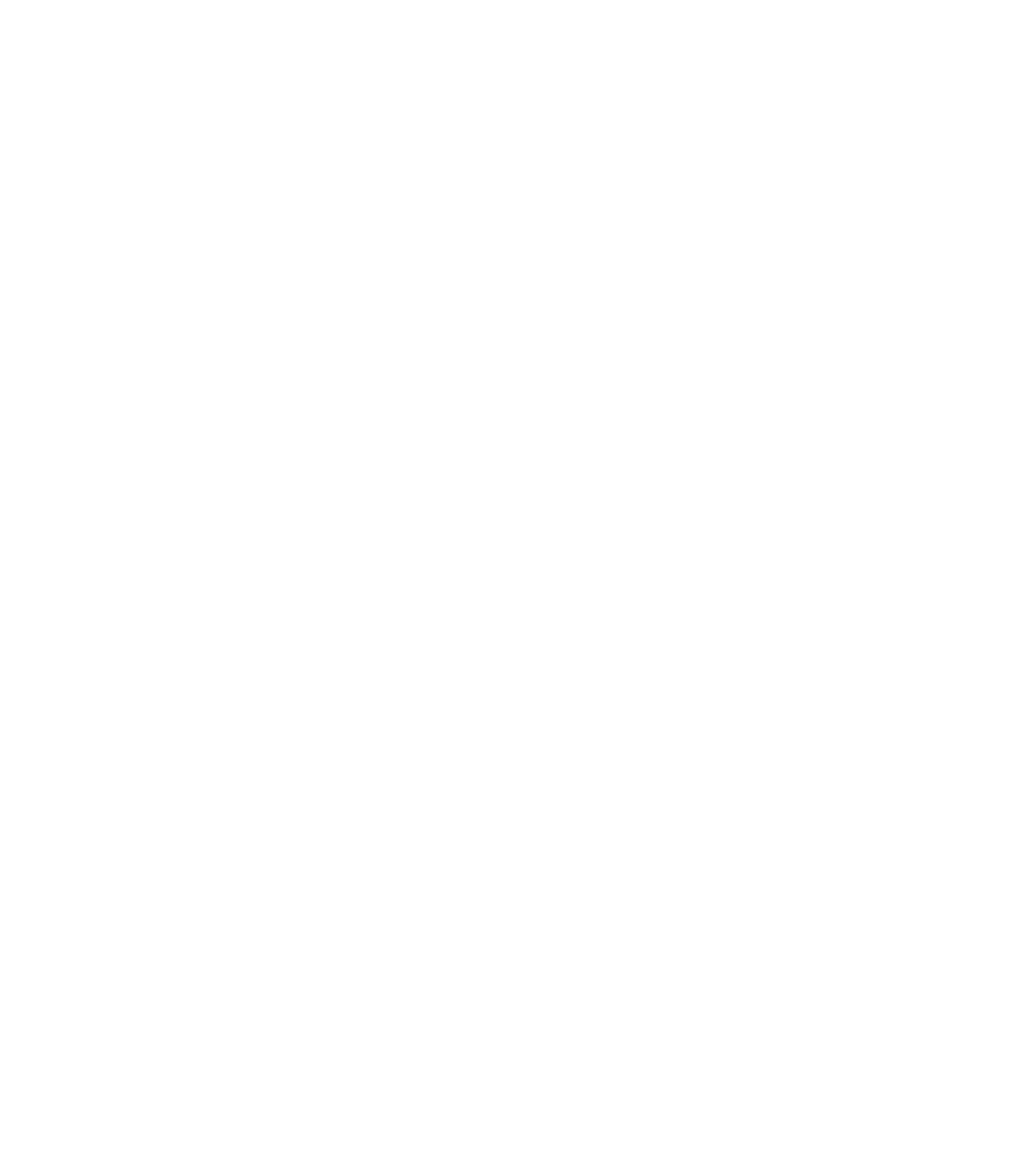
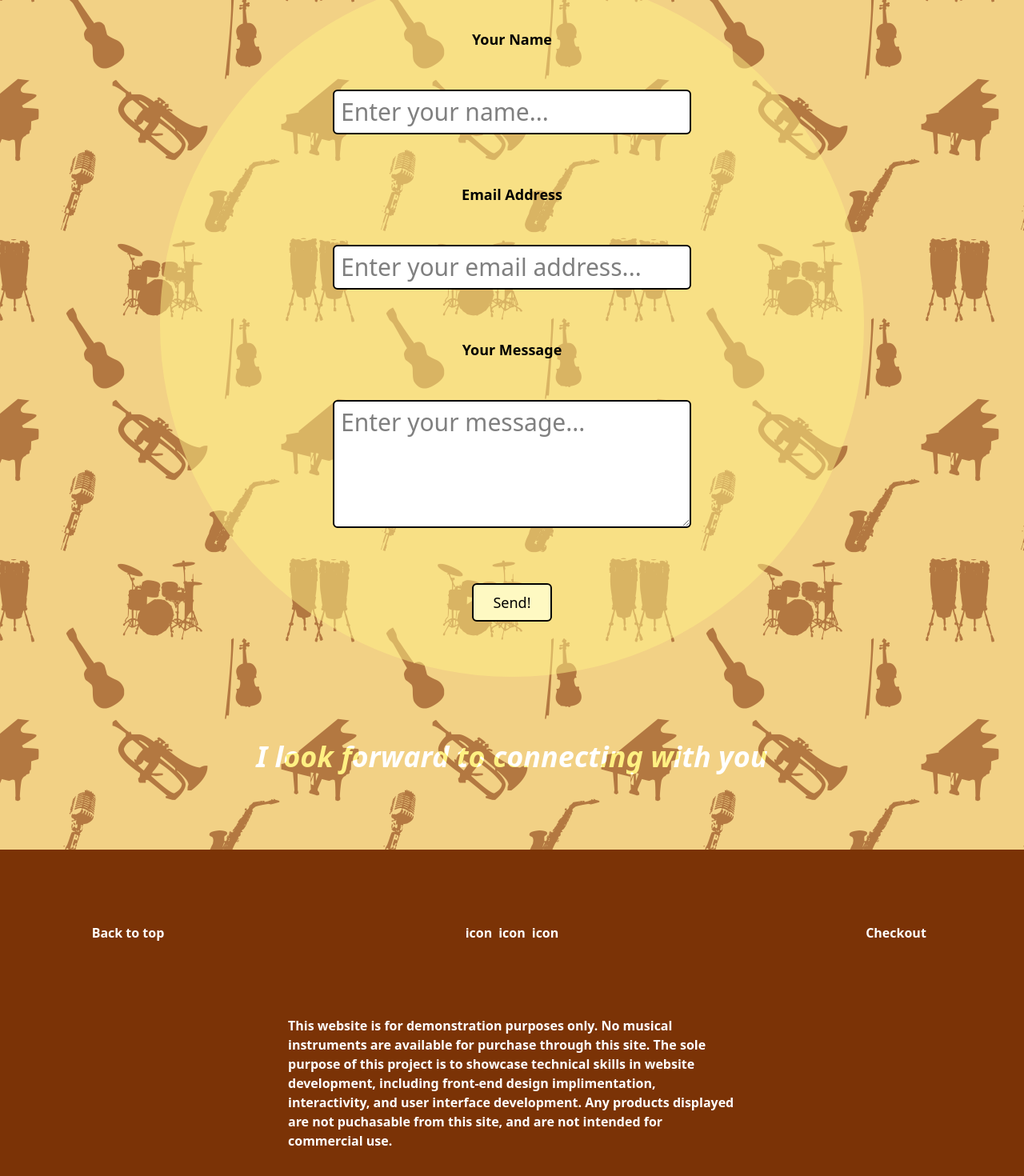
Before and after one commit to KeeganKevern/melody-mart, a Vue app in the folder melody-mart/: page /contact in a window 1280 px wide. Shown: the part 382-1852 px from the top of the page at 80% size. Before the commit the page ends 800 px from the top, so only its background shows below. Built offline with nearby package versions, Linux system fonts and the light colour scheme; no server answers.

Commit message:
added product page, routerlink on click and data passing

```diff
--- a/melody-mart/package.json
+++ b/melody-mart/package.json
@@ -15,6 +15,7 @@
   "dependencies": {
     "@tailwindcss/vite": "^4.1.3",
     "aos": "^2.3.4",
+    "dotenv": "^16.5.0",
     "pinia": "^3.0.1",
     "swiper": "^11.2.6",
     "tailwindcss": "^4.1.3",
--- a/melody-mart/src/App.vue
+++ b/melody-mart/src/App.vue
@@ -24,10 +24,12 @@ AOS.init();
     </nav>
   </header>
 
-  <RouterView class="bg-[url(../assets/images/backgroundImage.png)] p-4" />
+  <RouterView
+    class="bg-[url(../assets/images/backgroundImage.png)] p-4 min-h-dvh"
+  />
 
   <footer
-    class="grid grid-cols-4 grid-rows-2 bg-amber-900 text-white font-bold z-10"
+    class="grid grid-cols-4 grid-rows-2 bg-amber-900 text-white font-bold z-10 min-h-50"
   >
     <button>Back to top</button>
     <div class="col-span-2 flex gap-2 justify-center items-center">
@@ -41,11 +43,16 @@ AOS.init();
       class="col-start-4 flex justify-center items-center"
       >Checkout</RouterLink
     >
-    <p class="row-start-2 col-span-4">
-      Lorem, ipsum dolor sit amet consectetur adipisicing elit. Quidem, id
-      dolorum cupiditate dolor officiis provident fuga nesciunt beatae porro est
-      nostrum blanditiis velit, eum, quis illum voluptates. Ex, consequuntur
-      quaerat.
+    <p class="row-start-2 col-span-4 lg:col-span-2 lg:col-start-2 p-10 pt-0">
+      This website is for demonstration purposes only.
+      <strong
+        >No musical instruments are available for purchase through this
+        site.</strong
+      >
+      The sole purpose of this project is to showcase technical skills in
+      website development, including front-end design implimentation,
+      interactivity, and user interface development. Any products displayed are
+      not puchasable from this site, and are not intended for commercial use.
     </p>
   </footer>
 </template>
--- /dev/null
+++ b/melody-mart/src/components/contactviewcomponents/ContactForm.vue
@@ -0,0 +1,56 @@
+<template>
+  <form
+    action="https://api.web3forms.com/submit"
+    method="POST"
+    class="flex flex-col items-center justify-evenly bg-yellow-200/50 rounded-md h-[30rem] md:rounded-full w-screen md:w-[55rem] md:h-[55rem] p-6 sm:text-xl md:text-3xl"
+  >
+    <!-- DO NOT EXPOSE ACCESS KEY ON FRONT END -->
+    <input type="hidden" name="access_key" :value="password" />
+
+    <!-- Name Input -->
+    <label for="name" class="mb-1 text-lg font-semibold">Your Name</label>
+    <input
+      id="name"
+      type="text"
+      name="name"
+      required
+      placeholder="Enter your name..."
+      class="w-4/5 max-w-md border-2 border-black rounded-md bg-white p-2 mb-4 focus:outline-none focus:ring-2 focus:ring-yellow-400"
+    />
+
+    <!-- Email Input -->
+    <label for="email" class="mb-1 text-lg font-semibold">Email Address</label>
+    <input
+      id="email"
+      type="email"
+      name="email"
+      required
+      placeholder="Enter your email address..."
+      class="w-4/5 max-w-md border-2 border-black rounded-md bg-white p-2 mb-4 focus:outline-none focus:ring-2 focus:ring-yellow-400"
+    />
+
+    <!-- Message Textarea -->
+    <label for="message" class="mb-1 text-lg font-semibold">Your Message</label>
+    <textarea
+      id="message"
+      name="message"
+      required
+      placeholder="Enter your message..."
+      class="w-4/5 max-w-md border-2 border-black rounded-md bg-white p-2 mb-6 min-h-[10rem] focus:outline-none focus:ring-2 focus:ring-yellow-400"
+    ></textarea>
+
+    <!-- Honeypot Spam Protection -->
+    <input type="checkbox" name="botcheck" class="hidden" />
+
+    <button
+      type="submit"
+      class="border-2 border-black px-6 py-2 rounded-md text-lg bg-yellow-100 hover:bg-yellow-300 transition-colors duration-300 cursor-pointer"
+    >
+      Send!
+    </button>
+  </form>
+</template>
+
+<script setup>
+const password = import.meta.env.VITE_SECRET_PASSWORD;
+</script>
--- a/melody-mart/src/components/homecomponents/carousel.vue
+++ b/melody-mart/src/components/homecomponents/carousel.vue
@@ -18,13 +18,19 @@
       class="flex self-center shadow-2xl"
       :key="product.id"
     >
+      <router-link
+        to="/product"
+        class="flex flex-wrap gap-4 justify-center cursor-pointer"
+      >
         <ProductCard
+          @click="handleClick(product)"
           :instrumentName="product.instrumentName"
           :price="product.price"
           :imagePath="product.imagePath"
           :imageClass="'max-h-3/4'"
           :cardClass="'p-8 !rounded-lg h-150'"
         />
+      </router-link>
     </swiper-slide>
   </swiper>
 </template>
@@ -40,6 +46,10 @@ import "swiper/css/navigation";
 
 import { useCatalogueDataStore } from "@/stores/CatalogueDataStore";
 const catalogueDataStore = useCatalogueDataStore();
+
+function handleClick(product) {
+  catalogueDataStore.updateSelectedProduct(product);
+}
 const swiperBreakpoints = {
   768: { slidesPerView: 2, spaceBetween: 50 },
   1080: { slidesPerView: 3, spaceBetween: 75 },
--- a/melody-mart/src/components/homecomponents/tesimonials.vue
+++ b/melody-mart/src/components/homecomponents/tesimonials.vue
@@ -7,7 +7,7 @@
           v-for="(testimonial, index) in testimonialStore.testimonialData"
           :key="index"
           :class="[
-            'p-6 rounded-2xl shadow-md text-white transition hover:shadow-xl flex flex-col justify-between',
+            'p-6 rounded-2xl shadow-md text-white transition hover:shadow-xl flex flex-col justify-between hover:scale-110',
             index === 1 ? 'hover:scale-200 cursor-pointer z-10' : '',
             assignedColors[index],
           ]"
@@ -29,6 +29,7 @@
 
 <script setup>
 import { ref, onMounted } from "vue";
+import Aos from "aos";
 
 import { useTestimonialsStore } from "@/stores/testimonialsStore";
 const testimonialStore = useTestimonialsStore();
--- a/melody-mart/src/components/shopviewcomponents/ProductCard.vue
+++ b/melody-mart/src/components/shopviewcomponents/ProductCard.vue
@@ -1,6 +1,6 @@
 <template>
   <div
-    class="flex flex-col justify-center just text-center bg-white border-2 border-gray-200 rounded-sm opacity-100"
+    class="flex flex-col justify-between just text-center bg-white border-2 border-gray-200 rounded-sm opacity-100"
     :class="cardClass"
   >
     <img
--- a/melody-mart/src/stores/CatalogueDataStore.js
+++ b/melody-mart/src/stores/CatalogueDataStore.js
@@ -211,6 +211,20 @@ export const useCatalogueDataStore = defineStore("CatalogueData", () => {
     listOfSelectedFilters.value = null;
   }
 
+  const selectedProduct = ref({
+    id: 0,
+    instrumentCategory: "GUITAR",
+    instrumentName: "Gibson SG",
+    colour: "RED",
+    price: 1500,
+    imagePath: "./src/assets/images/instruments/GibsonSG.jpg",
+  });
+  function updateSelectedProduct(product) {
+    selectedProduct.value = catalogueOfProducts.find(
+      (item) => item.id === product.id
+    );
+  }
+
   populateFilterData();
   updateProductsToDisplay();
   return {
@@ -220,8 +234,10 @@ export const useCatalogueDataStore = defineStore("CatalogueData", () => {
     filterSidebarHidden,
     sidebarIconPath,
     listOfSelectedFilters,
+    selectedProduct,
     toggleFilterSidebar,
     updateProductsToDisplay,
     updateFilterList,
+    updateSelectedProduct,
   };
 });
--- a/melody-mart/src/stores/testimonialsStore.js
+++ b/melody-mart/src/stores/testimonialsStore.js
@@ -35,8 +35,38 @@ export const useTestimonialsStore = defineStore("TestimonialsData", () => {
       quote: "Super fast delivery and amazing support!",
     },
   ];
+  const reviewData = [
+    {
+      name: "Alice",
+      title: "Fantastic Quality!",
+      rating: 5,
+      comment:
+        "The sound is rich and warm, and the build quality is top-notch.",
+    },
+    {
+      name: "Ben",
+      title: "Very Satisfied",
+      rating: 4,
+      comment:
+        "It plays beautifully. I just wish it came with extra accessories.",
+    },
+    {
+      name: "Charlie",
+      title: "Professional Feel",
+      rating: 5,
+      comment: "This instrument exceeded my expectations in every way.",
+    },
+    {
+      name: "Dana",
+      title: "Good, but slow shipping",
+      rating: 3,
+      comment:
+        "Great value for the price, though shipping took longer than expected.",
+    },
+  ];
 
   return {
     testimonialData,
+    reviewData,
   };
 });
--- a/melody-mart/src/views/ContactView.vue
+++ b/melody-mart/src/views/ContactView.vue
@@ -1,5 +1,18 @@
 <template>
-  <div>
-    <h1>Get in touch</h1>
+  <div class="flex flex-col items-center gap-20 md:gap-0">
+    <h2
+      class="text-center font-bold text-2xl lg:text-4xl text-white italic mix-blend-overlay cursor-default m-10 lg:m-20"
+    >
+      Get in touch
+    </h2>
+    <ContactForm />
+    <p
+      class="text-center font-bold text-2xl lg:text-4xl text-white italic mix-blend-overlay cursor-default m-10 lg:m-20"
+    >
+      I look forward to connecting with you
+    </p>
   </div>
 </template>
+<script setup>
+import ContactForm from "@/components/contactviewcomponents/ContactForm.vue";
+</script>
--- a/melody-mart/src/views/HomeView.vue
+++ b/melody-mart/src/views/HomeView.vue
@@ -1,6 +1,13 @@
 <script setup>
 import carousel from "@/components/homecomponents/carousel.vue";
 import tesimonials from "@/components/homecomponents/tesimonials.vue";
+
+import { useCatalogueDataStore } from "@/stores/CatalogueDataStore.js";
+
+const catalogueDataStore = useCatalogueDataStore();
+function handleClick(product) {
+  catalogueDataStore.updateSelectedProduct(product);
+}
 </script>
 
 <template>
--- a/melody-mart/src/views/ShopView.vue
+++ b/melody-mart/src/views/ShopView.vue
@@ -1,15 +1,19 @@
 <template>
-  <div class="pt-12">
+  <div class="pt-12 min-h-dvh">
     <SidebarContainer />
-    <div class="flex flex-wrap gap-4 justify-center">
+    <router-link
+      to="/product"
+      class="flex flex-wrap gap-4 justify-center cursor-pointer"
+    >
       <ProductCard
+        @click="handleClick(product)"
         v-for="product in catalogueDataStore.productsToDisplay"
         :instrumentName="product.instrumentName"
         :price="product.price"
         :imagePath="product.imagePath"
         :cardClass="'md:max-w-1/3 lg:max-w-1/4  p-2 md:p-4 md:mx-12 lg:my-4 lg:shadow-lg'"
       />
-    </div>
+    </router-link>
   </div>
 </template>
 
@@ -19,4 +23,7 @@ import SidebarContainer from "@/components/shopviewcomponents/SidebarContainer.v
 import { useCatalogueDataStore } from "@/stores/CatalogueDataStore.js";
 
 const catalogueDataStore = useCatalogueDataStore();
+function handleClick(product) {
+  catalogueDataStore.updateSelectedProduct(product);
+}
 </script>
```
Also changed, not shown: melody-mart/src/views/ProductView.vue (+40 -2 lines), 2 other files (tests, documents, lock files or other folders). Lines whose indentation alone changed are shown as unchanged.
